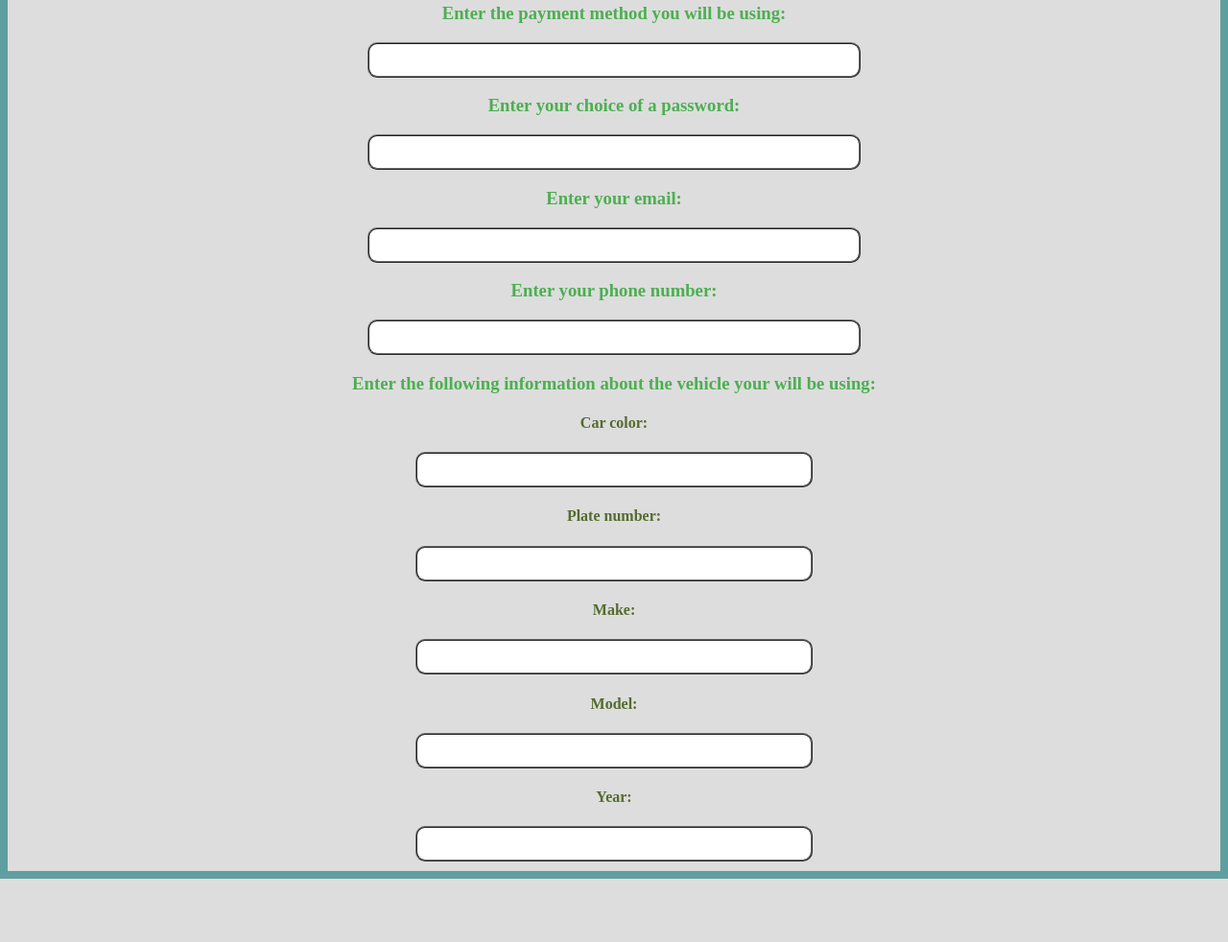
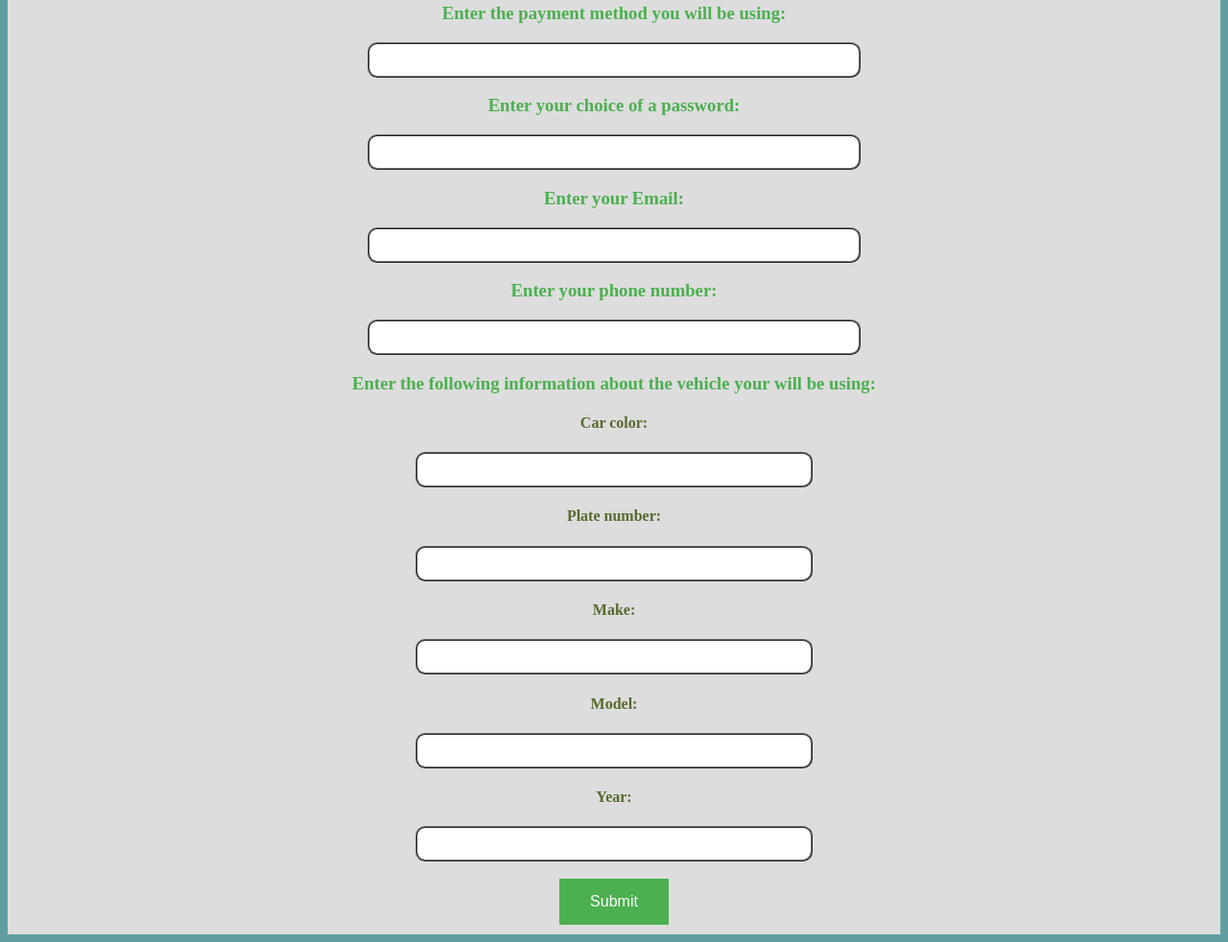
Before and after one commit to CSE442-Project/CSE-442-Project, a Django app: template logic/accounts/templates/accounts/create_contractor.html in a window 1280 px wide. Shown: the part 443-1425 px from the top of the page at 96% size. Before the commit the page ends 1359 px from the top, so only its background shows below. Run offline with Django 3.2, Linux system fonts and the light colour scheme; the template is opened without the code that fills it, so the values that code supplies are empty.

Commit message:
Added Submit button at bottom of client and contractor pages

```diff
--- a/logic/accounts/templates/accounts/create_client.html
+++ b/logic/accounts/templates/accounts/create_client.html
@@ -1,3 +1,4 @@
+<!DOCTYPE html>
 <html>
   <head>
     <link href="style.css" rel="stylesheet" type="text/css">
@@ -19,6 +20,7 @@
         <h3>Enter your Email:</h3><input>
         <h3>Enter your phone number:</h3><input>
         <h3>Enter the approximate size of your driveway:</h3><input>
+        <br/><br/><button>Submit</button>
       </div>
     </Center>
   </body>
--- a/logic/accounts/templates/accounts/create_contractor.html
+++ b/logic/accounts/templates/accounts/create_contractor.html
@@ -1,7 +1,7 @@
-<!doctype html>
+<!DOCTYPE html>
 <html>
   <head>
-    <link href="style.css" rel="stylesheet" type="text/css";
+    <link href="style.css" rel="stylesheet" type="text/css";>
   </head>
   <body>
     <Center><h1>Create a New Contractor Account</h1></Center>
@@ -16,7 +16,7 @@
         <h3>Enter your last name:</h3><input>
         <h3>Enter the payment method you will be using:</h3><input>
         <h3>Enter your choice of a password:</h3><input>
-    <h3>Enter your email:</h3><input>
+        <h3>Enter your Email:</h3><input>
         <h3>Enter your phone number:</h3><input>
         <h3>Enter the following information about the vehicle your will be using:</h3>
         <div class="sublist">
@@ -25,7 +25,8 @@
           <h4>Make:</h4><input>
           <h4>Model:</h4><input>
           <h4>Year:</h4><input>
-    </div>
+        </div><br/>
+        <button>Submit</button>
       </div>
     </Center>
   </body>
--- a/logic/accounts/templates/accounts/style.css
+++ b/logic/accounts/templates/accounts/style.css
@@ -50,3 +50,12 @@ body {
 .sublist input {
     width: 400px;
 }
+
+.inputbox button {
+    background-color: #4CAF50;
+    border: none;
+    color: white;
+    text-align: center;
+    font-size: 16px;
+    padding: 15px 32px;
+}
```
Lines whose indentation alone changed are shown as unchanged.
